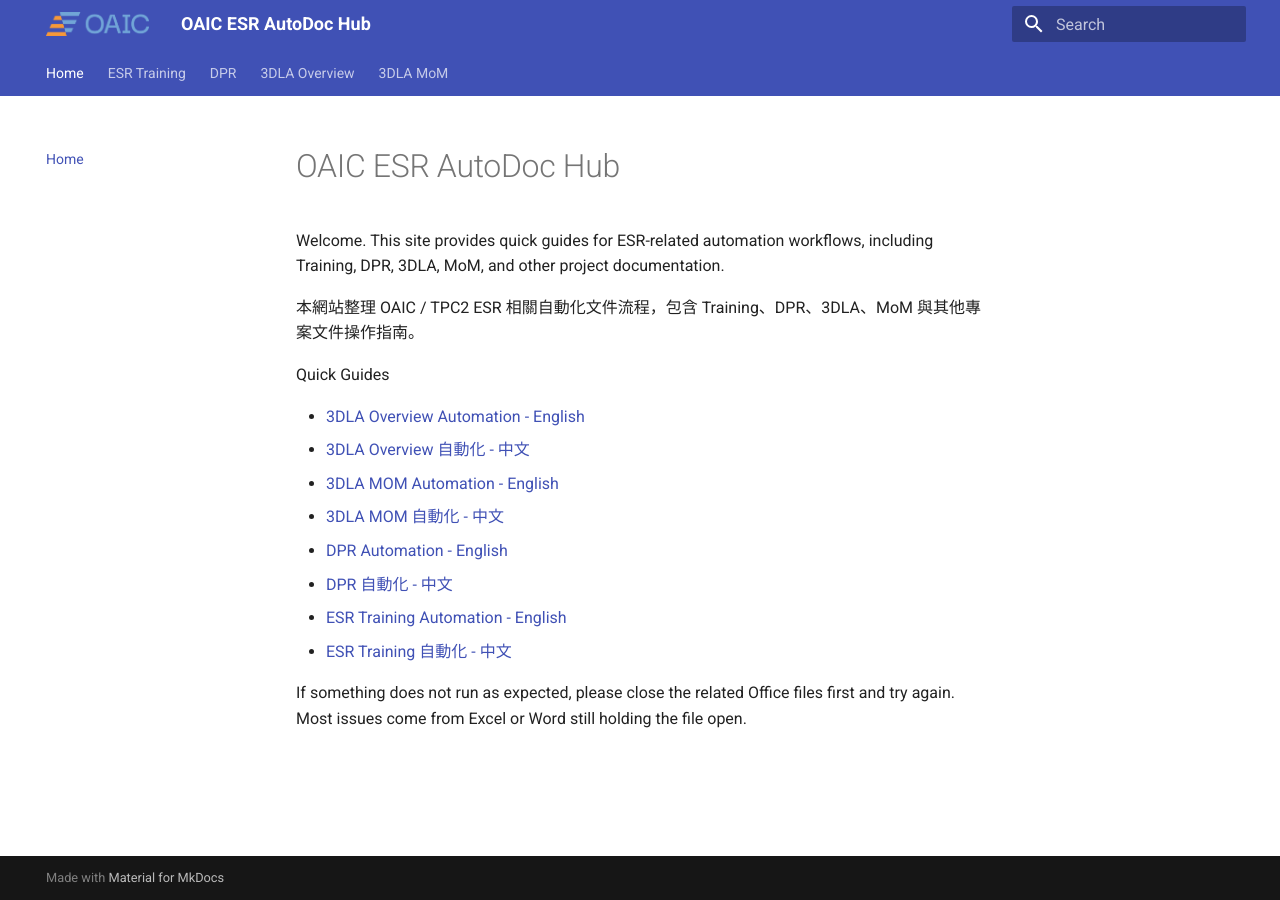
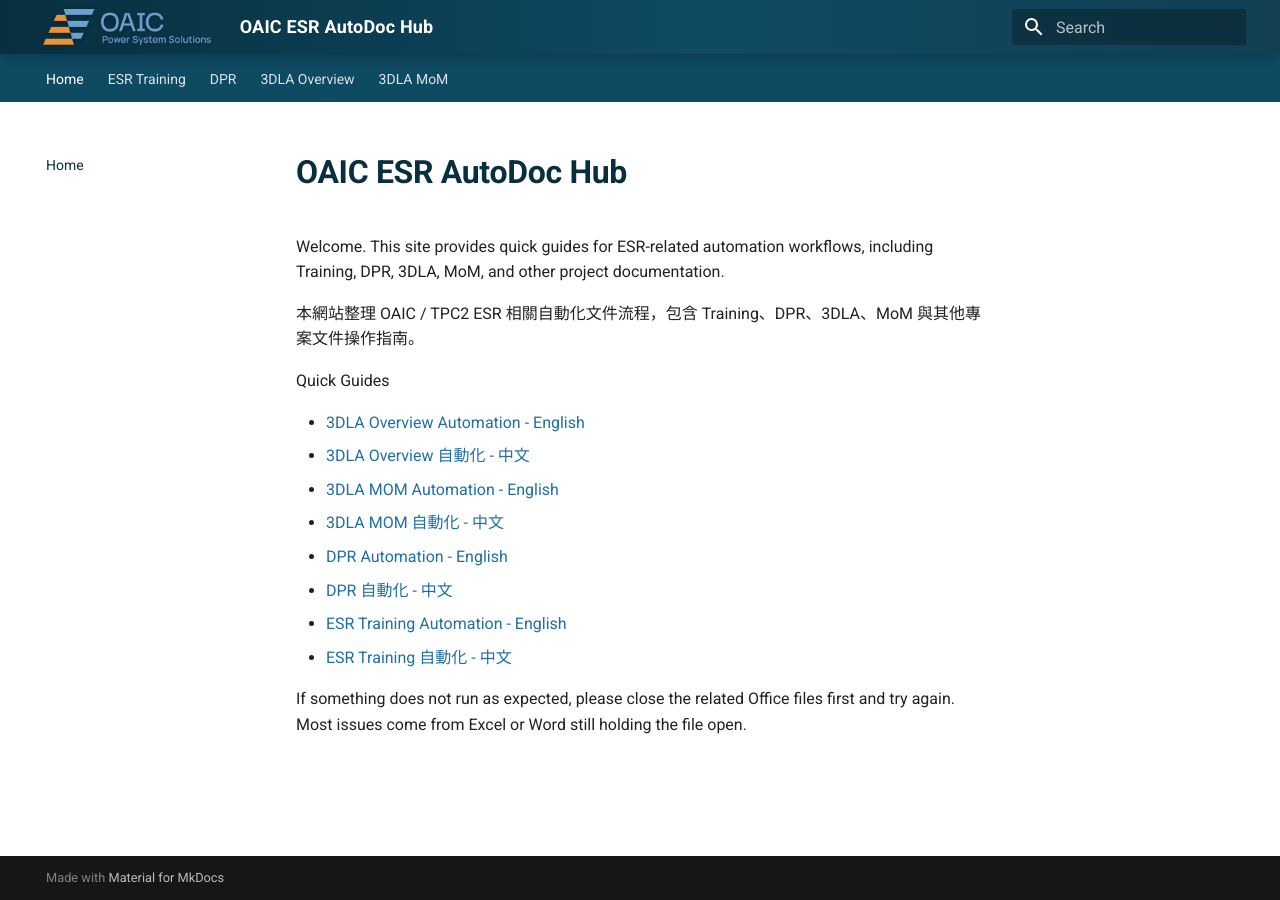
Before and after one commit to fanhow-source/tpc2-esr-training-hub, an MkDocs documentation site: the page built from docs/index.md, in a window 1280 px wide. Built offline with MkDocs 1.6.1 and Material for MkDocs 9.7.7, drawn with Linux system fonts in a browser that asks for light colours.

Commit message:
Refine OAIC logo style

```diff
--- /dev/null
+++ b/docs/stylesheets/extra.css
@@ -0,0 +1,119 @@
+:root {
+  --oaic-navy: #082f3f;
+  --oaic-blue: #6fa8dc;
+  --oaic-orange: #f89a2d;
+
+  --md-primary-fg-color: #082f3f;
+  --md-primary-fg-color--light: #123f52;
+  --md-primary-fg-color--dark: #041f2a;
+  --md-accent-fg-color: #f89a2d;
+}
+
+/* Header */
+.md-header {
+  background: linear-gradient(90deg, #082f3f 0%, #0f4a63 55%, #123f52 100%);
+  box-shadow: 0 3px 14px rgba(0, 0, 0, 0.22);
+}
+
+/* Top tabs */
+.md-tabs {
+  background: #0f4a63;
+}
+
+.md-tabs__link {
+  opacity: 0.85;
+}
+
+.md-tabs__link:hover,
+.md-tabs__link--active {
+  color: #f89a2d;
+  opacity: 1;
+}
+
+/* OAIC logo - transparent style */
+.md-header__button.md-logo {
+  padding: 0.25rem;
+}
+
+.md-header__button.md-logo img {
+  background: transparent !important;
+  padding: 0 !important;
+  border-radius: 0 !important;
+  height: 36px;
+  width: auto;
+  filter: drop-shadow(0 1px 2px rgba(0, 0, 0, 0.35));
+  opacity: 0.95;
+}
+
+/* Site title */
+.md-header__title {
+  font-weight: 700;
+  letter-spacing: 0.2px;
+}
+
+/* Links */
+.md-typeset a {
+  color: #1f6fa5;
+}
+
+.md-typeset a:hover {
+  color: #f89a2d;
+}
+
+/* Page title */
+.md-typeset h1 {
+  color: #082f3f;
+  font-weight: 700;
+}
+
+/* Section titles */
+.md-typeset h2,
+.md-typeset h3 {
+  color: #0f4a63;
+  font-weight: 650;
+}
+
+/* Code blocks / paths */
+.md-typeset code {
+  border-radius: 5px;
+}
+
+/* Cards for homepage */
+.oaic-grid {
+  display: grid;
+  grid-template-columns: repeat(auto-fit, minmax(230px, 1fr));
+  gap: 16px;
+  margin-top: 1rem;
+}
+
+.oaic-card {
+  border: 1px solid rgba(8, 47, 63, 0.12);
+  border-left: 5px solid #f89a2d;
+  border-radius: 12px;
+  padding: 16px 18px;
+  background: #ffffff;
+  box-shadow: 0 4px 16px rgba(8, 47, 63, 0.08);
+  transition: transform 0.15s ease, box-shadow 0.15s ease;
+}
+
+.oaic-card:hover {
+  transform: translateY(-2px);
+  box-shadow: 0 8px 22px rgba(8, 47, 63, 0.14);
+}
+
+.oaic-card h3 {
+  margin-top: 0;
+  margin-bottom: 0.4rem;
+}
+
+.oaic-card p {
+  margin-bottom: 0.5rem;
+}
+
+.oaic-note {
+  border-left: 5px solid #6fa8dc;
+  background: #f4f8fb;
+  padding: 14px 18px;
+  border-radius: 8px;
+  margin-top: 1.2rem;
+}
--- a/mkdocs.yml
+++ b/mkdocs.yml
@@ -1,5 +1,5 @@
 site_name: OAIC ESR AutoDoc Hub
-site_description: OAIC ESR automation guides for training, DPR, 3DLA, MoM and project documentation.
+site_description: OAIC ESR automation guides for Training, DPR, 3DLA, MoM and project documentation.
 site_author: OAIC ESR Team
 
 theme:
@@ -7,6 +7,10 @@
   language: en
   logo: assets/oaic-logo.png
   favicon: assets/oaic-logo.png
+  palette:
+    scheme: default
+    primary: custom
+    accent: custom
   features:
     - navigation.tabs
     - navigation.sections
@@ -14,6 +18,9 @@
     - search.highlight
     - search.suggest
     - content.code.copy
+
+extra_css:
+  - stylesheets/extra.css
 
 nav:
   - Home: index.md
@@ -33,6 +40,8 @@
 markdown_extensions:
   - admonition
   - tables
+  - attr_list
+  - md_in_html
   - toc:
       permalink: true
   - pymdownx.details
```
Also changed, not shown: docs/assets/oaic-logo.png, docs/assets/oaic-logo_1.png (added), site/3DLA-MOM-AUTO-Quick-Guide-EN/index.html, site/3DLA-MOM-AUTO-Quick-Guide-ZH/index.html, site/3DLA-Overview-AUTO-Quick-Guide-EN/index.html, site/3DLA-Overview-AUTO-Quick-Guide-ZH/index.html, site/404.html, site/DPR-AUTO-Quick-Guide-EN/index.html, site/DPR-AUTO-Quick-Guide-ZH/index.html, site/ESR-Training-AUTO-Quick-Guide-EN/index.html, site/ESR-Training-AUTO-Quick-Guide-ZH/index.html, site/assets/oaic-logo.png (added), site/assets/oaic-logo_1 (2).png (renamed from docs/assets/oaic-logo_1 (2).png), site/index.html.
